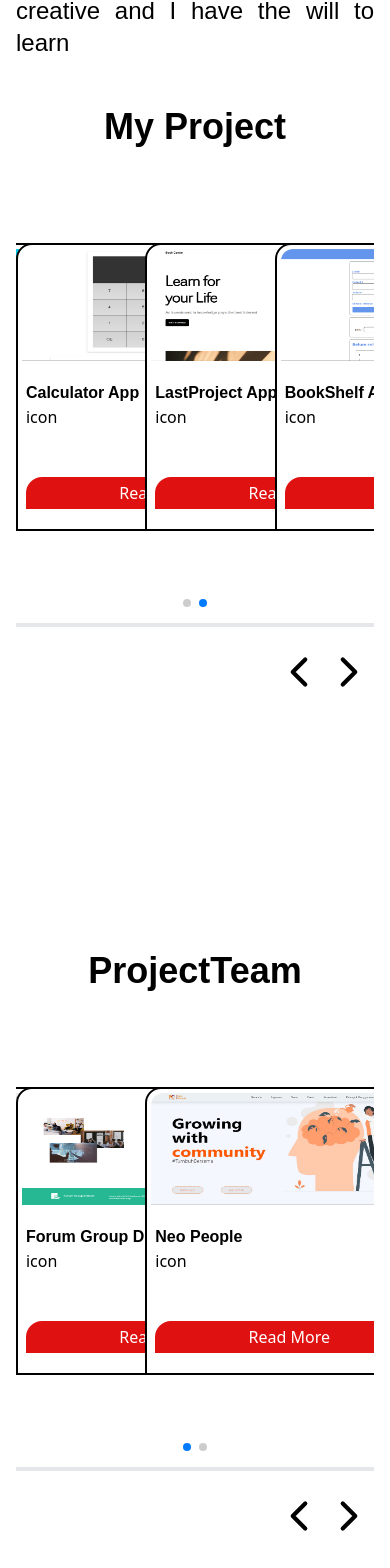
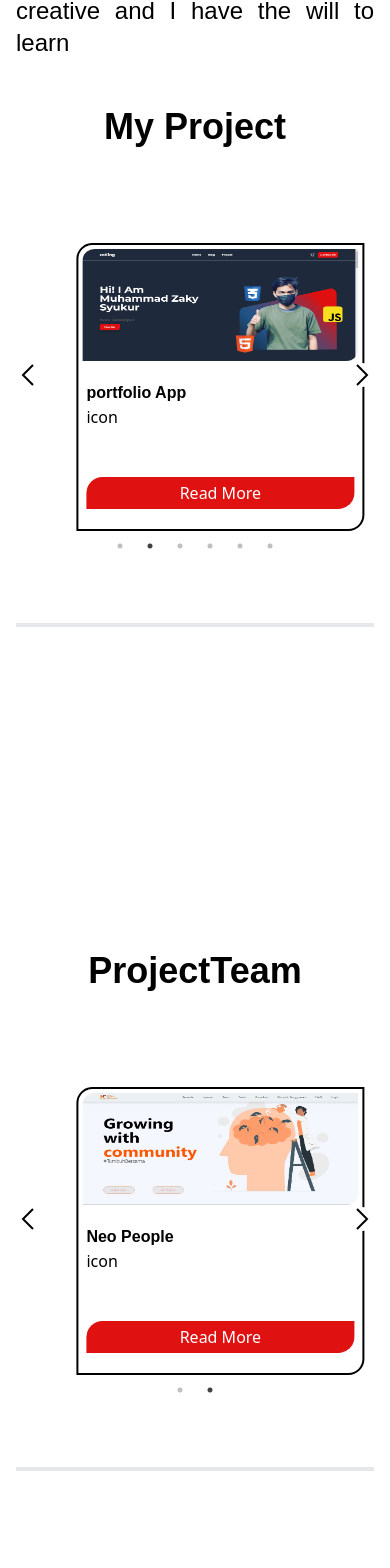
Before and after one commit to za-king/formywork, a React (Create React App) app: page / in a window 390 px wide. Shown: the part 1433-3001 px from the top of the page. Built offline with nearby package versions, Linux system fonts and the light colour scheme.

Commit message:
change bug swiper to reac-slick

```diff
--- a/package.json
+++ b/package.json
@@ -11,7 +11,8 @@
     "react-icons": "^4.4.0",
     "react-router-dom": "^6.4.0",
     "react-scripts": "5.0.1",
-    "swiper": "^8.4.2",
+    "react-slick": "^0.29.0",
+    "slick-carousel": "^1.8.1",
     "web-vitals": "^2.1.4"
   },
   "scripts": {
--- a/src/components/myproject/index.jsx
+++ b/src/components/myproject/index.jsx
@@ -1,30 +1,67 @@
-import React, { useRef, useEffect, useState } from "react";
+import React from "react";
 import { useNavigate } from "react-router-dom";
+import Slider from "react-slick";
+import "slick-carousel/slick/slick.css";
+import "slick-carousel/slick/slick-theme.css";
 import Card from "../card";
-import { Swiper, SwiperSlide } from "swiper/react";
-// Import Swiper styles
-import "swiper/css";
-import "swiper/css/pagination";
-import "swiper/css/navigation";
-import { Autoplay, Pagination, Navigation } from "swiper";
-import { FiChevronLeft, FiChevronRight } from "react-icons/fi";
-import { MyProjectData} from "../../database";
+
+import { GrNext,GrPrevious } from "react-icons/gr";
+import { MyProjectData } from "../../database";
 
 const MyProject = () => {
-  const [windowWidth, setWindowWidth] = useState();
-  const lebar = window.innerWidth;
-  const navigate = useNavigate()
-  useEffect(() => {
-    window.addEventListener("resize", (e) => {
-      setWindowWidth(window.innerWidth);
-    });
-  }, [lebar]);
-
-  const prevRef = useRef(null);
-  const nextRef = useRef(null);
+  const navigate = useNavigate();
 
   const handleClick = (id) => {
-    navigate(`myprojectdetail/${id}`)
+    navigate(`myprojectdetail/${id}`);
+  };
+  const SampleNextArrow = (props) => {
+    const { className, onClick } = props;
+    return (
+      <GrNext
+        className="bg-white absolute bottom-[50%] right-0  rounded-full cursor-pointer"
+        onClick={onClick}
+        style={{ color: "white", fontSize: "1.5em" }}
+      />
+    );
+  };
+
+  const SamplePrevArrow = (props) => {
+    const { className, onClick } = props;
+    return (
+      <GrPrevious
+        className="bg-white absolute z-10  bottom-[50%]  rounded-full cursor-pointer "
+        onClick={onClick}
+        style={{ color: "white", fontSize: "1.5em" }}
+      />
+    );
+  };
+  const settings = {
+    dots: true,
+    infinite: true,
+    slidesToShow: 3,
+    slidesToScroll: 3,
+    nextArrow: <SampleNextArrow />,
+    prevArrow: <SamplePrevArrow />,
+    autoplay: true,
+    speed: 4000,
+    autoplaySpeed: 4000,
+    responsive: [
+      {
+        breakpoint: 850,
+        settings: {
+          slidesToShow: 2,
+          slidesToScroll: 2
+        }
+      },
+      {
+        breakpoint: 780,
+        settings: {
+          slidesToShow: 1,
+          slidesToScroll: 1
+        }
+      }
+    ]
+
   };
   return (
     <>
@@ -33,57 +70,13 @@ const MyProject = () => {
           My Project
         </div>
         <div className="max-w-full container mt-24">
-          <Swiper
-            slidesPerView={windowWidth <= 768 ? 1 : 3}
-            spaceBetween={30}
-            slidesPerGroup={windowWidth <= 768 ? 1 : 3}
-            loop={true}
-            loopFillGroupWithBlank={true}
-            pagination={{
-              clickable: true,
-            }}
-            autoplay={{
-              delay: 3500,
-              disableOnInteraction: false,
-            }}
-            onInit={(swiper) => {
-              swiper.params.navigation.prevEl = prevRef.current;
-              swiper.params.navigation.nextEl = nextRef.current;
-              swiper.navigation.init();
-              swiper.navigation.update();
-            }}
-            modules={[Autoplay, Pagination, Navigation]}
-            className="h-96 border-b-4 "
-          >
-            {MyProjectData.map((item, index) => {
-              return (
-                <SwiperSlide key={index}  onClick={(e) => {
-                  handleClick(item.id);
-                }}>
-                  <Card  item={item}/>
-                </SwiperSlide>
-              );
-            })}
-          </Swiper>
+        <div className="border-b-4 h-96">
+        <Slider {...settings} >{MyProjectData.map((item, index) => {
+            return <Card item={item} />;
+          })}</Slider>
+        </div>
 
-          <div className="flex justify-end mt-5">
-            <div class="swiper-button-prev-unique" ref={prevRef}>
-              <FiChevronLeft
-                size={"50px"}
-                onMouseOver={({ target }) => (target.style.color = "red")}
-                onMouseOut={({ target }) => (target.style.color = "black")}
-                className="cursor-pointer"
-              />
-            </div>
-            <div class="swiper-button-next-unique" ref={nextRef}>
-              <FiChevronRight
-                size={"50px"}
-                onMouseOver={({ target }) => (target.style.color = "red")}
-                onMouseOut={({ target }) => (target.style.color = "black")}
-                className="cursor-pointer"
-              />
-            </div>
-          </div>
+
         </div>
       </div>
     </>
--- a/src/components/projectteam/index.jsx
+++ b/src/components/projectteam/index.jsx
@@ -1,31 +1,67 @@
-import React, { useRef, useState, useEffect } from "react";
+import React from "react";
 import { useNavigate } from "react-router-dom";
+import Slider from "react-slick";
+import "slick-carousel/slick/slick.css";
+import "slick-carousel/slick/slick-theme.css";
 import Card from "../card";
-import { Swiper, SwiperSlide } from "swiper/react";
-// Import Swiper styles
-import "swiper/css";
-import "swiper/css/pagination";
-import "swiper/css/navigation";
-import { Autoplay, Pagination, Navigation } from "swiper";
-import { FiChevronLeft, FiChevronRight } from "react-icons/fi";
+
+import { GrNext,GrPrevious } from "react-icons/gr";
 import { ProjectTeamData } from "../../database";
 
 const ProjectTeam = () => {
-  const [windowWidth, setWindowWidth] = useState();
-  const lebar = window.innerWidth;
   const navigate = useNavigate();
 
-  useEffect(() => {
-    window.addEventListener("resize", (e) => {
-      setWindowWidth(window.innerWidth);
-    });
-  }, [lebar]);
+  const handleClick = (id) => {
+    navigate(`projectdetail/${id}`);
+  };
 
-  const prevRef = useRef(null);
-  const nextRef = useRef(null);
+  const SampleNextArrow = (props) => {
+    const { className, onClick } = props;
+    return (
+      <GrNext
+        className="bg-white absolute bottom-[50%] right-0  rounded-full cursor-pointer"
+        onClick={onClick}
+        style={{ color: "black", fontSize: "1.5em" }}
+      />
+    );
+  };
 
-  const handleClick = (id) => {
-    navigate(`projectdetail/${id}`)
+  const SamplePrevArrow = (props) => {
+    const { className, onClick } = props;
+    return (
+      <GrPrevious
+        className="bg-white absolute z-10  bottom-[50%]  rounded-full cursor-pointer "
+        onClick={onClick}
+        style={{ color: "black", fontSize: "1.5em" }}
+      />
+    );
+  };
+  const settings = {
+    dots: true,
+    infinite: true,
+    slidesToShow: 2,
+    slidesToScroll: 1,
+    nextArrow: <SampleNextArrow />,
+    prevArrow: <SamplePrevArrow />,
+    autoplay: true,
+    speed: 4000,
+    autoplaySpeed: 4000,
+    responsive: [
+      {
+        breakpoint: 850,
+        settings: {
+          slidesToShow: 2,
+          slidesToScroll: 2
+        }
+      },
+      {
+        breakpoint: 750,
+        settings: {
+          slidesToShow: 1,
+          slidesToScroll: 1
+        }
+      }
+    ]
   };
 
   return (
@@ -35,60 +71,12 @@ const ProjectTeam = () => {
           ProjectTeam
         </div>
         <div className="max-w-full container mt-24">
-          <Swiper
-            slidesPerView={windowWidth <= 768 ? 1 : 3}
-            spaceBetween={30}
-            slidesPerGroup={windowWidth <= 768 ? 1 : 3}
-            loop={true}
-            loopFillGroupWithBlank={true}
-            pagination={{
-              clickable: true,
-            }}
-            autoplay={{
-              delay: 2500,
-              disableOnInteraction: false,
-            }}
-            onInit={(swiper) => {
-              swiper.params.navigation.prevEl = prevRef.current;
-              swiper.params.navigation.nextEl = nextRef.current;
-              swiper.navigation.init();
-              swiper.navigation.update();
-            }}
-            modules={[Autoplay, Pagination, Navigation]}
-            className="swiper-container h-96 border-b-4  "
-          >
+        <div className="border-b-4 h-96"><Slider {...settings}>
             {ProjectTeamData.map((item, index) => {
-              return (
-                <SwiperSlide
-                  key={index}
-                  onClick={(e) => {
-                    handleClick(item.id);
-                  }}
-                >
-                  <Card item={item} />
-                </SwiperSlide>
-              );
+              return <Card item={item} />;
             })}
-          </Swiper>
+          </Slider></div>
 
-          <div className="flex justify-end mt-5">
-            <div class="swiper-button-prev-unique" ref={prevRef}>
-              <FiChevronLeft
-                size={"50px"}
-                onMouseOver={({ target }) => (target.style.color = "red")}
-                onMouseOut={({ target }) => (target.style.color = "black")}
-                className="cursor-pointer"
-              />
-            </div>
-            <div class="swiper-button-next-unique" ref={nextRef}>
-              <FiChevronRight
-                size={"50px"}
-                onMouseOver={({ target }) => (target.style.color = "red")}
-                onMouseOut={({ target }) => (target.style.color = "black")}
-                className="cursor-pointer"
-              />
-            </div>
-          </div>
         </div>
       </div>
     </>
```
Also changed, not shown: 1 other file (tests, documents, lock files or other folders).
